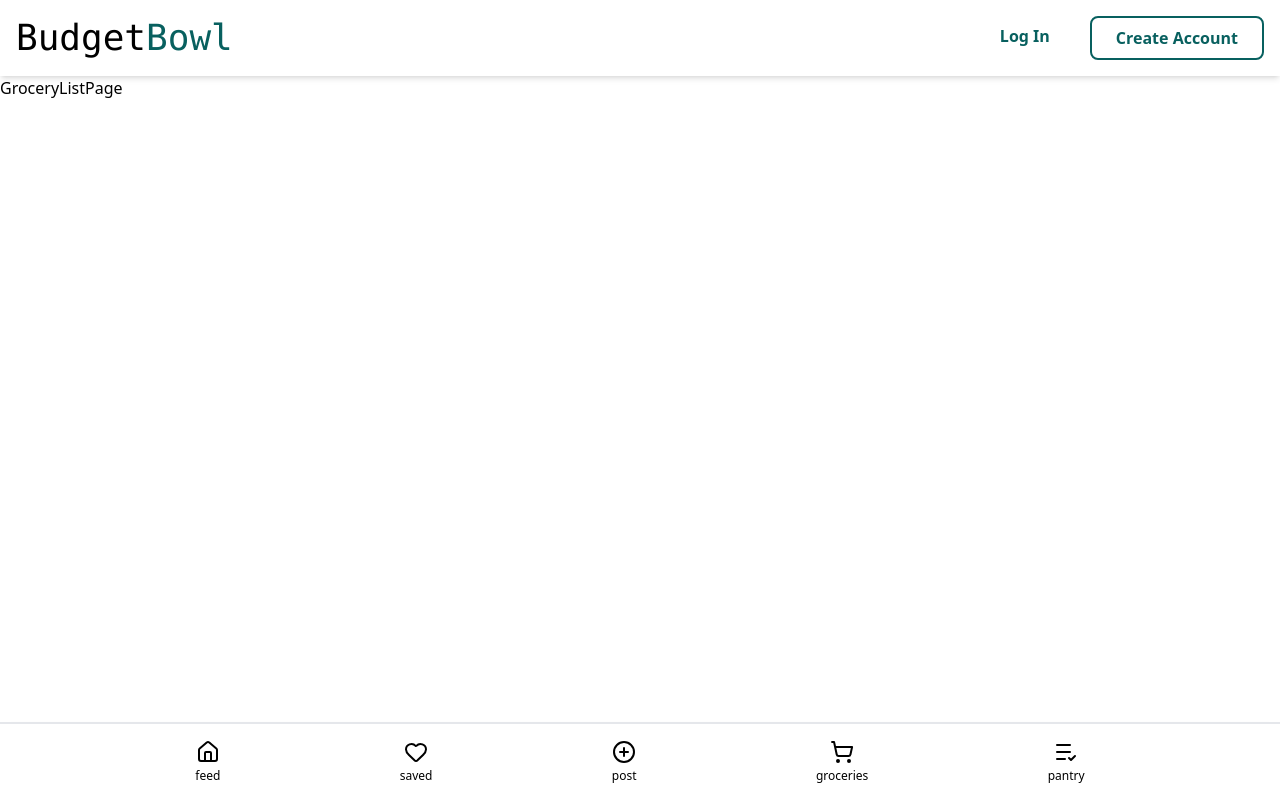
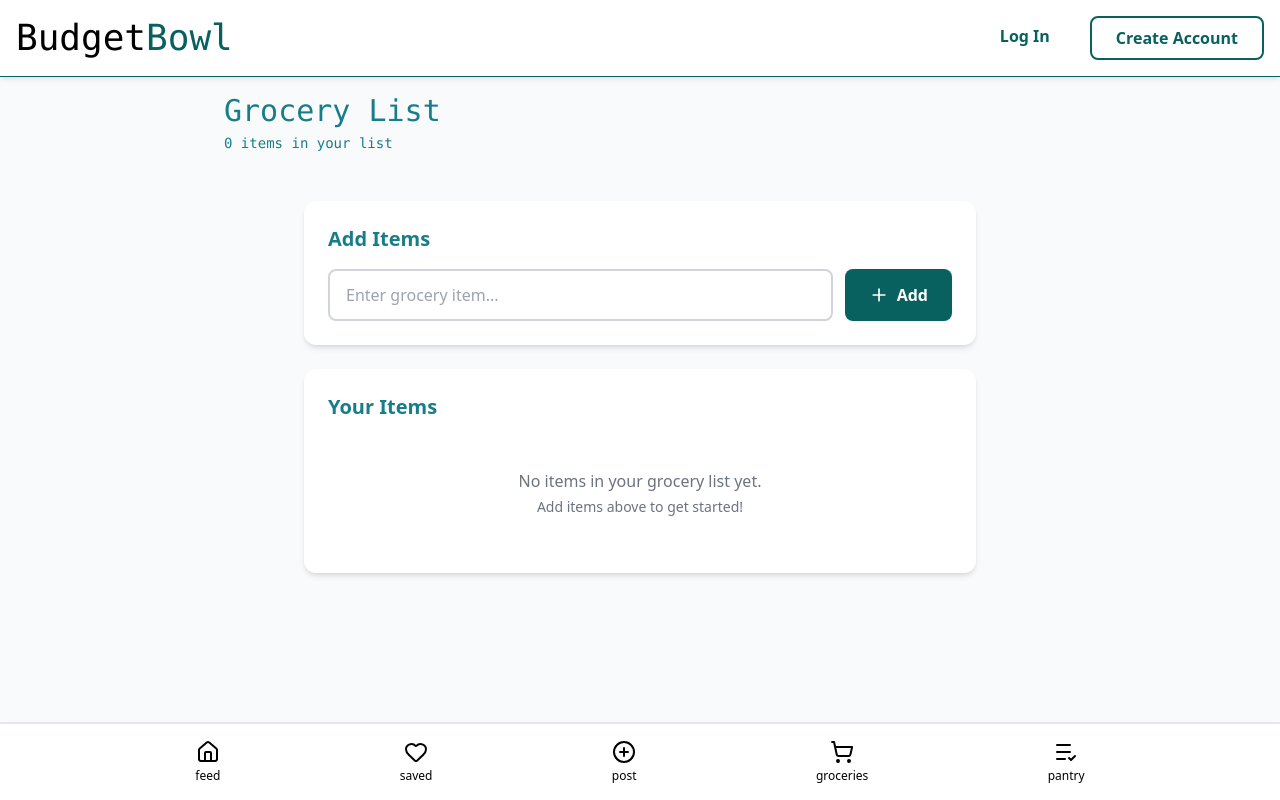
Before and after one commit to danatcosta3/BudgetBowl, a React (Create React App) app in the folder frontend/: page /groceries in a window 1280 px wide. Built offline with nearby package versions, Linux system fonts and the light colour scheme.

Commit message:
Grocery List UPdated

```diff
--- a/frontend/src/pages/GroceryListPage.jsx
+++ b/frontend/src/pages/GroceryListPage.jsx
@@ -1,12 +1,155 @@
-import React from "react";
+import React, { useState } from "react";
 import MainHeader from "../components/MainHeader.jsx";
 import MainFooter from "../components/MainFooter.jsx";
+import { Plus, Trash2, Check } from "lucide-react";
 
 function GroceryListPage() {
+  const [groceryInput, setGroceryInput] = useState("");
+  const [groceryList, setGroceryList] = useState([]);
+
+  // Add item to grocery list
+  const handleAddItem = () => {
+    if (groceryInput.trim() !== "") {
+      const newItem = {
+        id: Date.now(),
+        name: groceryInput.trim(),
+        checked: false,
+      };
+      setGroceryList([...groceryList, newItem]);
+      setGroceryInput(""); // Clear input
+    }
+  };
+
+  // Handle Enter key press
+  const handleKeyPress = (e) => {
+    if (e.key === "Enter") {
+      handleAddItem();
+    }
+  };
+
+  // Toggle item checked status
+  const handleToggleCheck = (id) => {
+    setGroceryList(
+      groceryList.map((item) =>
+        item.id === id ? { ...item, checked: !item.checked } : item
+      )
+    );
+  };
+
+  // Remove item from list
+  const handleRemoveItem = (id) => {
+    setGroceryList(groceryList.filter((item) => item.id !== id));
+  };
+
+  // Clear all checked items
+  const handleClearChecked = () => {
+    setGroceryList(groceryList.filter((item) => !item.checked));
+  };
+
   return (
-    <div>
+    <div className="w-full min-h-screen flex flex-col bg-gray-50">
       <MainHeader />
-      GroceryListPage
+
+      <div className="w-full px-56 py-4 border-t border-prim-main-dark text-prim-main-blue">
+        <h1 className="font-mono text-3xl">Grocery List</h1>
+        <p className="font-mono text-sm mt-1">
+          {groceryList.length} item{groceryList.length !== 1 ? "s" : ""} in your
+          list
+        </p>
+      </div>
+
+      <div className="flex-1 px-56 py-8">
+        <div className="max-w-2xl mx-auto">
+          {/* Input Section */}
+          <div className="bg-white rounded-xl shadow-md p-6 mb-6">
+            <h2 className="text-xl font-semibold text-prim-main-blue mb-4">
+              Add Items
+            </h2>
+            <div className="flex gap-3">
+              <input
+                type="text"
+                value={groceryInput}
+                onChange={(e) => setGroceryInput(e.target.value)}
+                onKeyPress={handleKeyPress}
+                placeholder="Enter grocery item..."
+                className="flex-1 px-4 py-3 border-2 border-gray-300 rounded-lg focus:outline-none focus:border-prim-main-dark transition"
+              />
+              <button
+                onClick={handleAddItem}
+                className="bg-prim-main-dark text-white px-6 py-3 rounded-lg hover:bg-opacity-90 transition flex items-center gap-2 font-semibold"
+              >
+                <Plus className="w-5 h-5" />
+                Add
+              </button>
+            </div>
+          </div>
+
+          {/* Grocery List */}
+          <div className="bg-white rounded-xl shadow-md p-6">
+            <div className="flex justify-between items-center mb-4">
+              <h2 className="text-xl font-semibold text-prim-main-blue">
+                Your Items
+              </h2>
+              {groceryList.some((item) => item.checked) && (
+                <button
+                  onClick={handleClearChecked}
+                  className="text-sm text-red-500 hover:text-red-700 transition"
+                >
+                  Clear Checked
+                </button>
+              )}
+            </div>
+
+            {groceryList.length === 0 ? (
+              <div className="text-center py-8 text-gray-500">
+                <p>No items in your grocery list yet.</p>
+                <p className="text-sm mt-1">Add items above to get started!</p>
+              </div>
+            ) : (
+              <ul className="space-y-2">
+                {groceryList.map((item) => (
+                  <li
+                    key={item.id}
+                    className="flex items-center gap-3 p-3 rounded-lg hover:bg-gray-50 transition group"
+                  >
+                    {/* Checkbox */}
+                    <button
+                      onClick={() => handleToggleCheck(item.id)}
+                      className={`w-6 h-6 rounded-md border-2 flex items-center justify-center transition ${
+                        item.checked
+                          ? "bg-green-500 border-green-500"
+                          : "border-gray-300 hover:border-prim-main-dark"
+                      }`}
+                    >
+                      {item.checked && <Check className="w-4 h-4 text-white" />}
+                    </button>
+
+                    {/* Item Name */}
+                    <span
+                      className={`flex-1 ${
+                        item.checked
+                          ? "line-through text-gray-400"
+                          : "text-gray-700"
+                      }`}
+                    >
+                      {item.name}
+                    </span>
+
+                    {/* Delete Button */}
+                    <button
+                      onClick={() => handleRemoveItem(item.id)}
+                      className="opacity-0 group-hover:opacity-100 text-red-500 hover:text-red-700 transition"
+                    >
+                      <Trash2 className="w-5 h-5" />
+                    </button>
+                  </li>
+                ))}
+              </ul>
+            )}
+          </div>
+        </div>
+      </div>
+
       <MainFooter />
     </div>
   );
```
